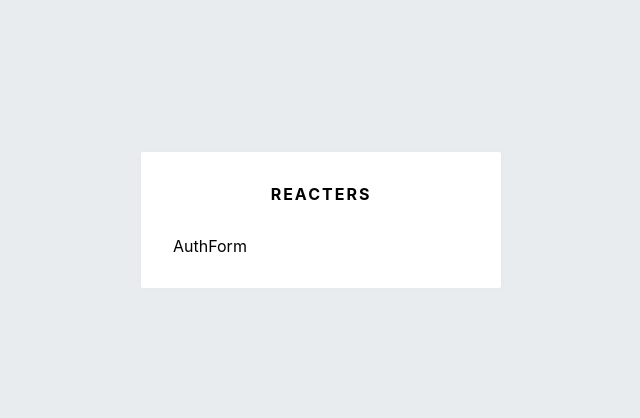
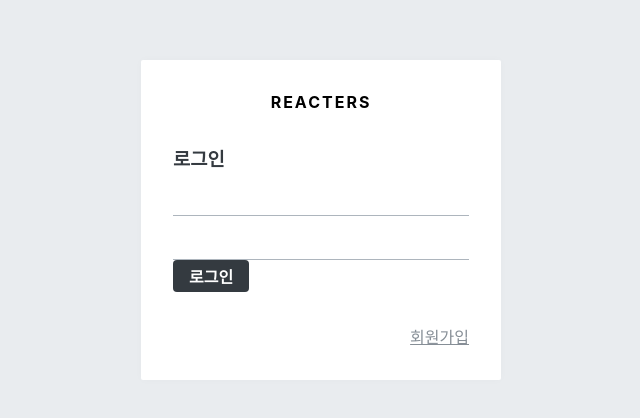
Before and after one commit to kang-gicheon/React_test, a JavaScript app in the folder blog/: page /login in a window 1280 px wide. Shown: the part 180-598 px from the top of the page, without its empty margins (319-959 px from the left). Built offline with nearby package versions, Linux system fonts and the light colour scheme.

Commit message:
AuthForm 컴포넌트 구성
+ 코멘트 살짝 추가(나중에 수정할것)

```diff
--- a/blog/src/components/auth/AuthForm.js
+++ b/blog/src/components/auth/AuthForm.js
@@ -1,4 +1,7 @@
 import styled from 'styled-components'; // 스타일링시 사용할 라이브러리
+import palette from '../../lib/styles/palette';
+import Button from '../common/Button';
+import { Link } from 'react-router-dom';
 
 /**
  * 회원가입 또는 로그인 폼을 보여주는 컴포넌트
@@ -6,10 +9,59 @@
  * Block이 아닐시 wrapper / styled 작명 예정
  */
 
-const AuthFormBlock = styled.div``;
+const AuthFormBlock = styled.div`
+  h3 {
+    margin: 0;
+    color: ${palette.gray[8]};
+    margin-bottom: 1rem;
+  }
+`;
+
+// 스타일링 된 input 영역
+const StyledInput = styled.input`
+  font-size: 1rem;
+  border: none;
+  border-bottom: 1px solid ${palette.gray[5]};
+  padding-bottom: 0.5rem;
+  outline: none;
+  width: 100%;
+  &:focus {
+    color: $oc-teal-7;
+    border-bottom: 1px solid ${palette.gray[7]};
+  }
+  & + & {
+    margin-top: 1rem;
+  }
+`;
+
+// 폼 하단에 로그인 혹은 회원가입 링크를 보여줌
+
+const Footer = styled.div`
+  margin-top: 2rem;
+  text-align: right;
+  a {
+    color: ${palette.gray[6]};
+    text-decoration: underline;
+    &:hover {
+      color: ${palette.gray[9]};
+    }
+  }
+`;
 
 const AuthForm = () => {
-  return <AuthFormBlock>AuthForm</AuthFormBlock>;
+  return (
+    <AuthFormBlock>
+      <h3>로그인</h3>
+      <form>
+        <StyledInput />
+        <StyledInput />
+        <Button>로그인</Button>
+      </form>
+      <Footer>
+        <Link to="/register">회원가입</Link>
+      </Footer>
+    </AuthFormBlock>
+  );
 };
 
 export default AuthForm;
--- a/blog/src/components/auth/AuthTemplate.js
+++ b/blog/src/components/auth/AuthTemplate.js
@@ -44,6 +44,7 @@
     <AuthTemplateBlock>
       <WhiteBox>
         <div className="logo-area">
+          {/* 나중에 프로젝트 이름 수정하기 */}
           <Link to="/">REACTERS</Link>
         </div>
         {children}
```
